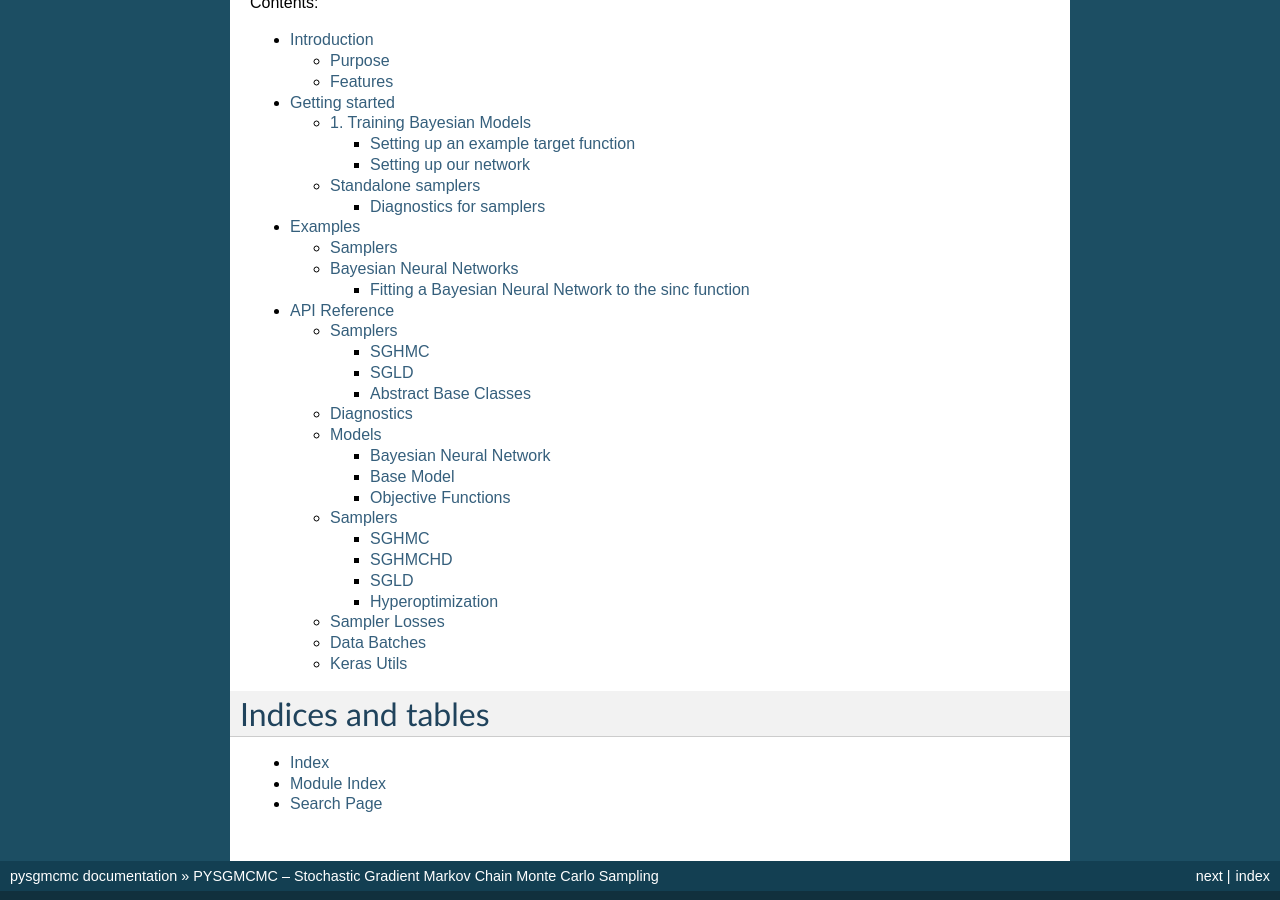
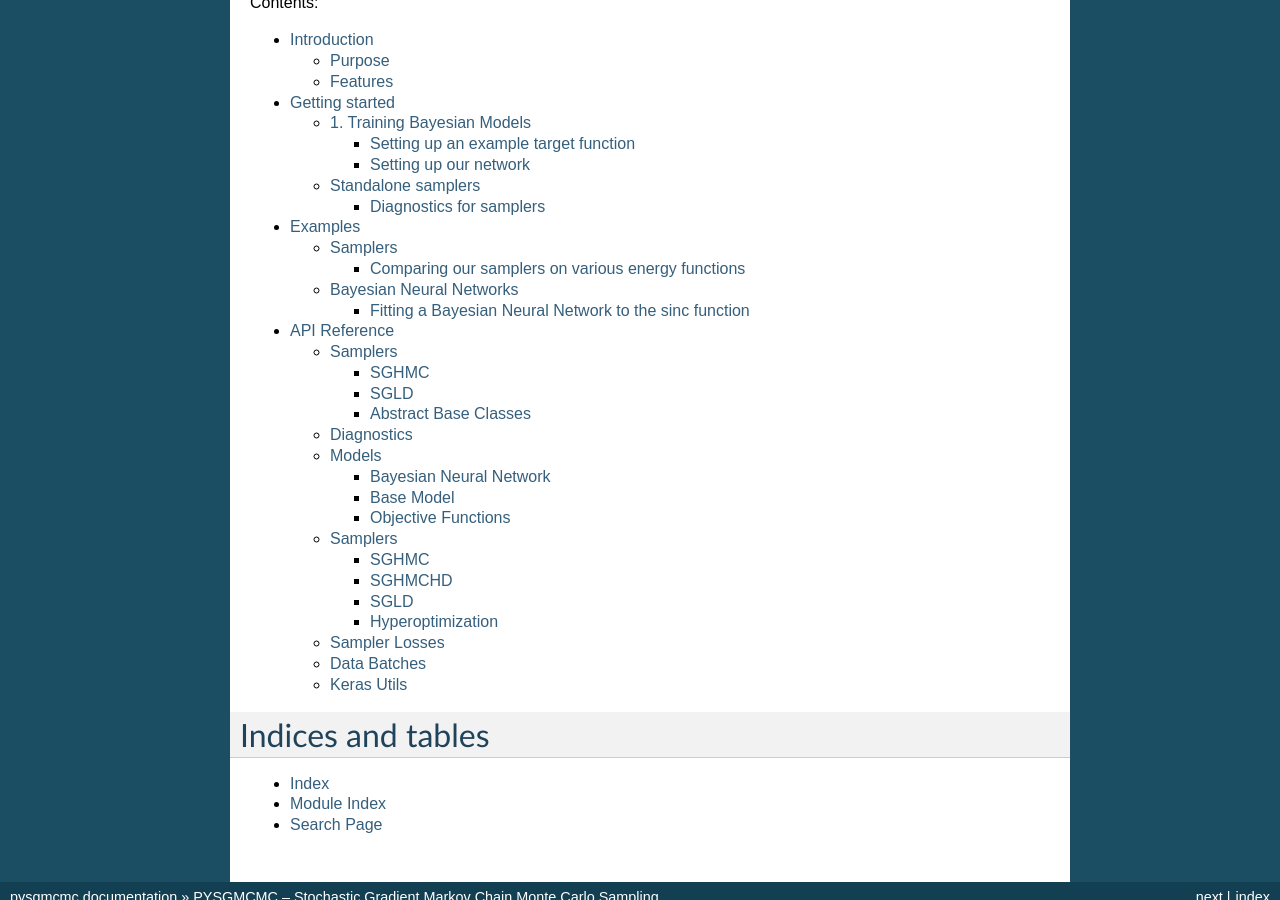
Before and after one commit to MFreidank/pysgmcmc, a Sphinx documentation site: the page built from docs/source/index.rst, in a window 1280 px wide and 900 px high, scrolled down 919 px. Built offline with Sphinx 7.4.7, drawn with Linux system fonts in a browser that asks for light colours; pages that are not in the unit, such as notebooks, are missing from menus.

Commit message:
change notebook name

```diff
--- a/docs/source/examples.rst
+++ b/docs/source/examples.rst
@@ -11,7 +11,7 @@ Samplers
 .. toctree::
    :maxdepth: 3
 
-   notebooks/Sampler Comparison on Energy Functions (Chain Plots).ipynb
+   notebooks/Sampler_Comparison_on_Energy_Functions_(Chain_Plots).ipynb
 
 Bayesian Neural Networks
 ========================
```
